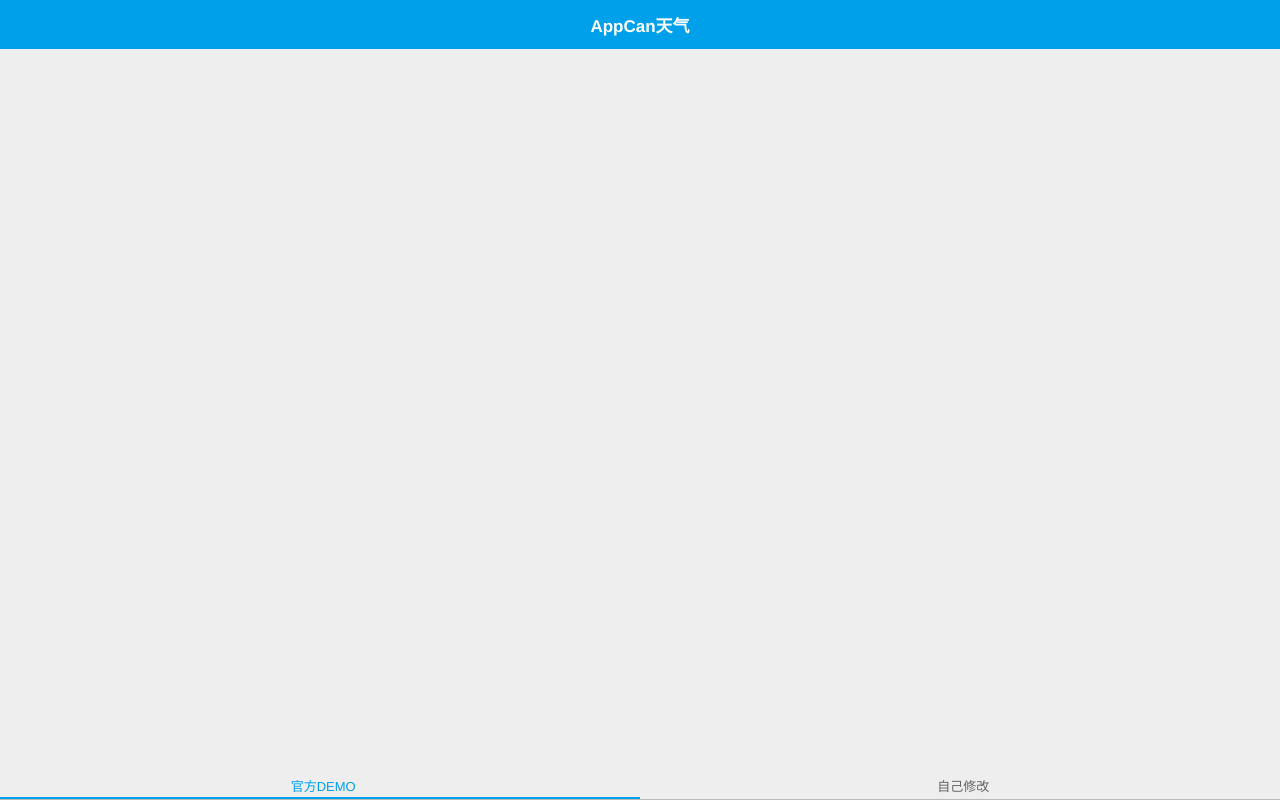
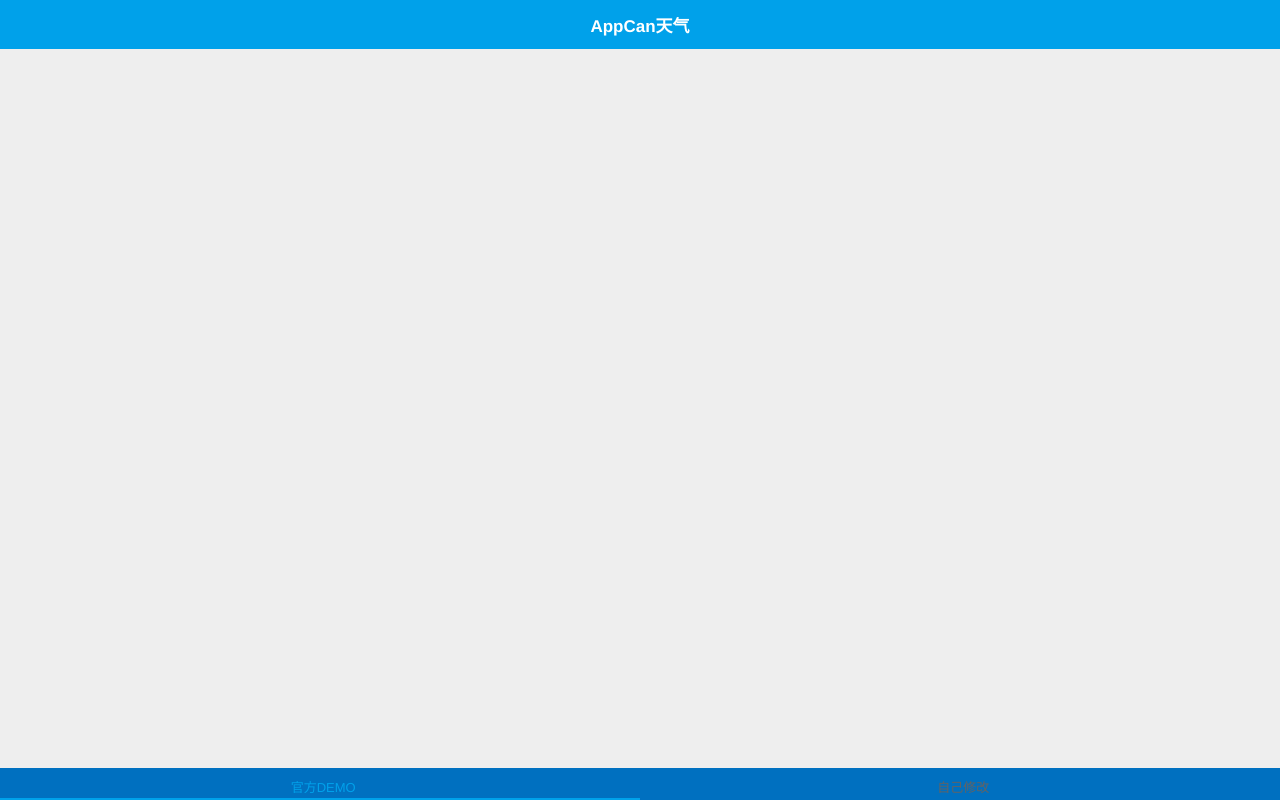
Before and after one commit to imisslovelove/weather, a plain HTML site: page 天气/phone/home.html in a window 1280 px wide. Drawn offline with Linux system fonts and the light colour scheme.

Commit message:
修改TAB背景色为蓝色

```diff
--- a/天气/phone/home.html
+++ b/天气/phone/home.html
@@ -28,8 +28,11 @@
 
             </div>
             <!--content结束-->
-            <div id="footer" class="uinn-z1">
-                <div id="tabview" class="uf sc-bg ubb bc-border" id=""></div>
+            <!--<div id="footer" class="uinn-z1"  style="background:#0070C0">
+            <div id="tabview" class="uf sc-bg ubb bc-border"  ></div>
+            </div>-->
+            <div id="footer" class="ub c-wh2" style="background:#0070C0">
+                <div class="ub ub-ac us-hnfn ub-f1" id="tabview"></div>
             </div>
         </div>
         <script src="js/appcan.js"></script>
```
Also changed, not shown: 天气/phone/index_content.html (+4 -0 lines), 天气/phone/myindex_content.html (+4 -3 lines).
